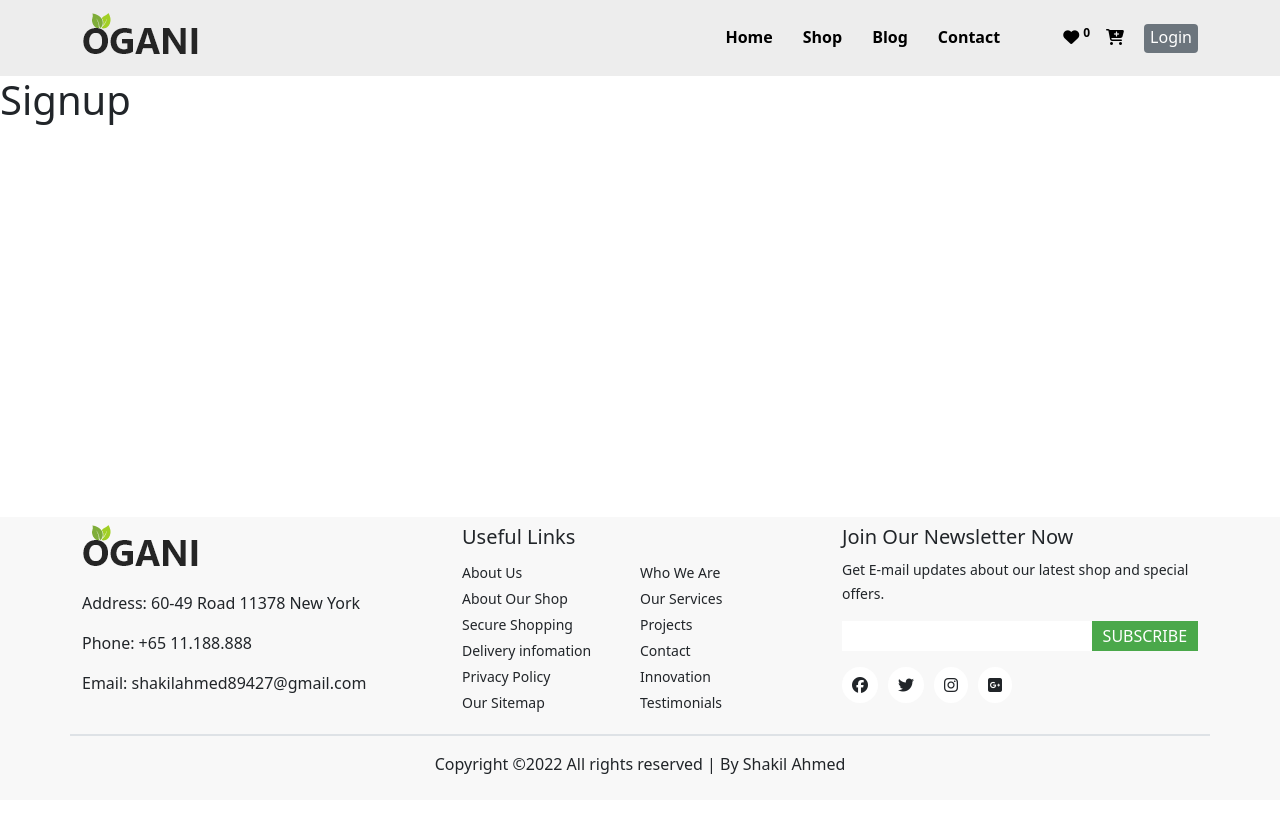
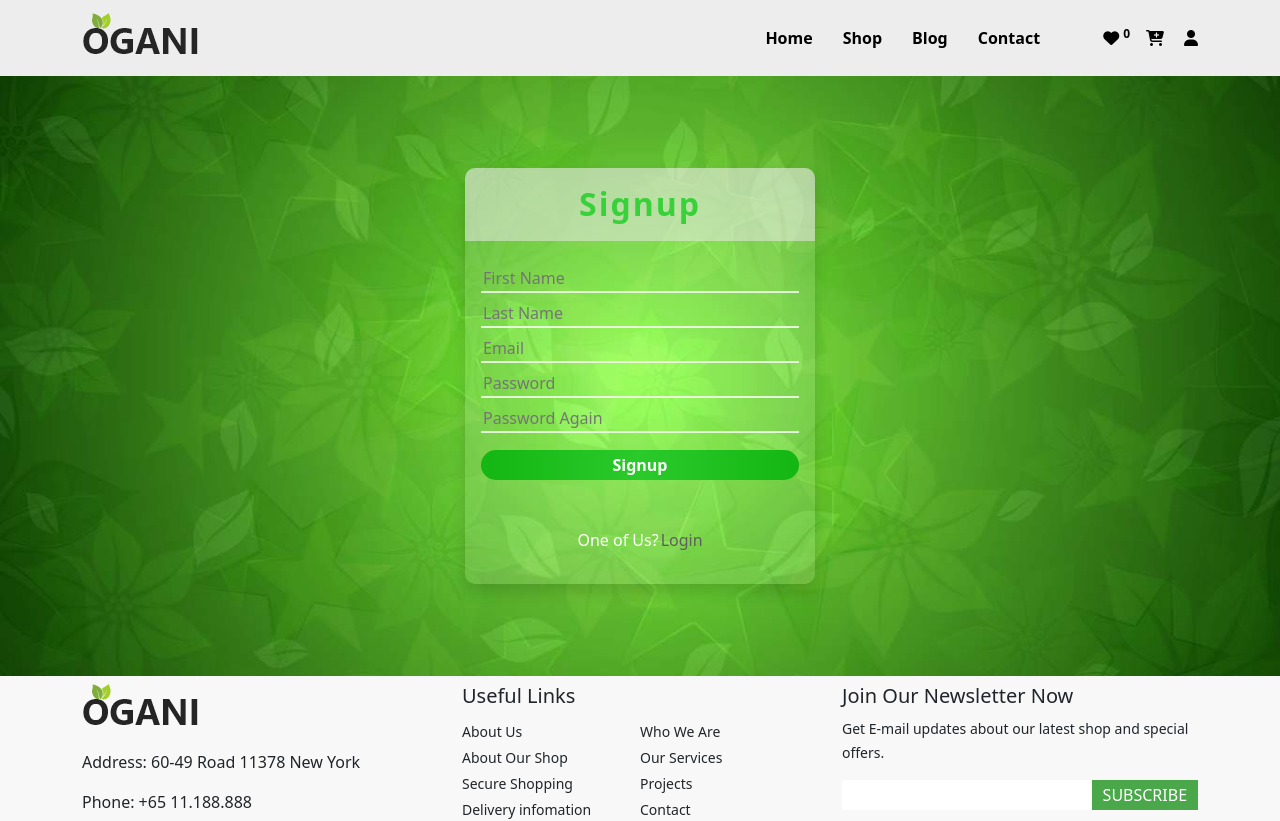
Before and after one commit to shakil89427/Ogani-Client, a React (Create React App) app: page /signup in a window 1280 px wide. Shown: the top 821 px of the page. Before the commit the page ends 800 px from the top, so only its background shows below. Built offline with nearby package versions, Linux system fonts and the light colour scheme; no server answers.

Commit message:
structure done

```diff
--- a/src/Components/Header/Header.css
+++ b/src/Components/Header/Header.css
@@ -33,3 +33,10 @@
   outline: none;
   box-shadow: none;
 }
+.user {
+  text-decoration: none;
+  color: black;
+}
+.user:hover {
+  color: black;
+}
--- a/src/Components/Header/Header.js
+++ b/src/Components/Header/Header.js
@@ -54,10 +54,8 @@ const Header = () => {
             <button className="border-0 text-secondary ms-1">
               <i className="fas fa-sign-out-alt"></i>
             </button> */}
-            <Link to="/login">
-              <button className="border-0 bg-secondary rounded text-white pb-1">
-                Login
-              </button>
+            <Link className="user" to="/login">
+              <i class="fas fa-user"></i>
             </Link>
           </span>
         </div>
@@ -76,7 +74,7 @@ const Header = () => {
           </Offcanvas.Header>
           <Offcanvas.Body className="canvas-body p-0">
             <Nav className="justify-content-end flex-grow-1">
-              <span className="text-center px-5">
+              {/* <span className="text-center px-5">
                 <Link to="/profile">
                   <img
                     className="profile"
@@ -85,7 +83,12 @@ const Header = () => {
                   />
                 </Link>
                 <p>Md Shaki Ahmed</p>
-              </span>
+              </span> */}
+              <p className="text-center mt-3">
+                <Link className="user" to="/login">
+                  <i class="fas fa-user"></i>
+                </Link>
+              </p>
               <Link className="navitem" to="/">
                 Home
               </Link>
--- a/src/Components/LoginSignup/Login.js
+++ b/src/Components/LoginSignup/Login.js
@@ -1,10 +1,23 @@
-import React from "react";
+import React, { useState } from "react";
 import { Link } from "react-router-dom";
 import "./LoginSignup.css";
 
 const Login = () => {
+  const [email, setEmail] = useState(null);
+  const [disable, setDisable] = useState(false);
   const login = (e) => {
     e.preventDefault();
+  };
+
+  const getEmail = (e) => {
+    setEmail(e.target.value);
+  };
+
+  const reset = () => {
+    if (!email) {
+      return alert("email not found");
+    }
+    setDisable(true);
   };
   return (
     <div className="login-signup-main">
@@ -14,20 +27,33 @@ const Login = () => {
           <form onSubmit={login}>
             <div className="input-div">
               <i class="fas fa-user"></i>
-              <input required placeholder="Enter your Email" type="email" />
+              <input
+                disabled={disable}
+                onChange={getEmail}
+                required
+                placeholder="Enter your Email"
+                type="email"
+              />
             </div>
             <div className="input-div">
               <i class="fas fa-lock"></i>
               <input
+                disabled={disable}
                 required
                 placeholder="Enter your Password"
                 type="password"
               />
             </div>
             <div className="resetpass">
-              <a href="#">Forgot Password</a>
+              <button onClick={reset} type="button">
+                Forgot Password
+              </button>
             </div>
-            <button type="submit" className="login-signup-btn">
+            <button
+              disabled={disable}
+              type="submit"
+              className="login-signup-btn"
+            >
               Login
             </button>
           </form>
@@ -40,7 +66,7 @@ const Login = () => {
             </button>
             <p className="mt-5 text-white">
               New Member?
-              <Link className="newmember" to="signup">
+              <Link className="newmember" to="/signup">
                 Signup
               </Link>
             </p>
--- a/src/Components/LoginSignup/LoginSignup.css
+++ b/src/Components/LoginSignup/LoginSignup.css
@@ -17,7 +17,8 @@
   font-weight: 700;
   letter-spacing: 2px;
 }
-.login-main {
+.login-main,
+.signup-main {
   width: 350px;
   border-radius: 10px;
   background-color: rgba(244, 248, 245, 0.13);
@@ -43,12 +44,13 @@
   background-color: rgba(255, 255, 255, 0);
   color: rgba(255, 255, 255, 0.61);
 }
-.resetpass a {
-  text-decoration: none;
+.resetpass button {
   color: grey;
   float: right;
+  border: none;
+  background-color: rgba(255, 255, 255, 0);
 }
-.resetpass a:hover {
+.resetpass button:hover {
   text-decoration: underline;
   color: rgb(50, 197, 50);
 }
@@ -88,3 +90,12 @@
 .newmember:hover {
   color: rgb(38, 202, 38);
 }
+.signup-main input {
+  width: 100%;
+  margin-bottom: 7px;
+  border: none;
+  outline: none;
+  border-bottom: 2px solid rgba(255, 255, 255, 0.781);
+  background-color: rgba(255, 255, 255, 0);
+  color: rgba(255, 255, 255, 0.644);
+}
--- a/src/Components/LoginSignup/Signup.js
+++ b/src/Components/LoginSignup/Signup.js
@@ -1,10 +1,42 @@
 import React from "react";
+import { Link } from "react-router-dom";
 import "./LoginSignup.css";
 
 const Signup = () => {
+  const signup = (e) => {
+    e.preventDefault();
+  };
   return (
-    <div>
-      <h1>Signup</h1>
+    <div className="login-signup-main">
+      <div className="signup-main shadow">
+        <h2 className="login-h2">Signup</h2>
+        <div className="p-3">
+          <form onSubmit={signup}>
+            <input required placeholder="First Name" type="text" />
+            <input required placeholder="Last Name" type="text" />
+            <input required placeholder="Email" type="email" />
+            <input required placeholder="Password" type="password" />
+            <input
+              required
+              className="w-100"
+              placeholder="Password Again"
+              type="password"
+            />
+            <button type="submit" className="login-signup-btn">
+              Signup
+            </button>
+          </form>
+
+          <div className="my-2 text-center alternate-sign">
+            <p className="mt-5 text-white">
+              One of Us?
+              <Link className="newmember" to="/login">
+                Login
+              </Link>
+            </p>
+          </div>
+        </div>
+      </div>
     </div>
   );
 };
```
